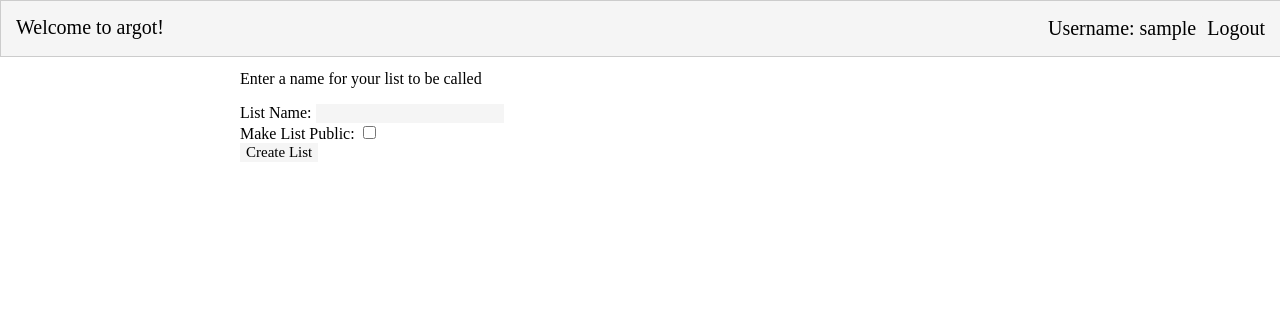
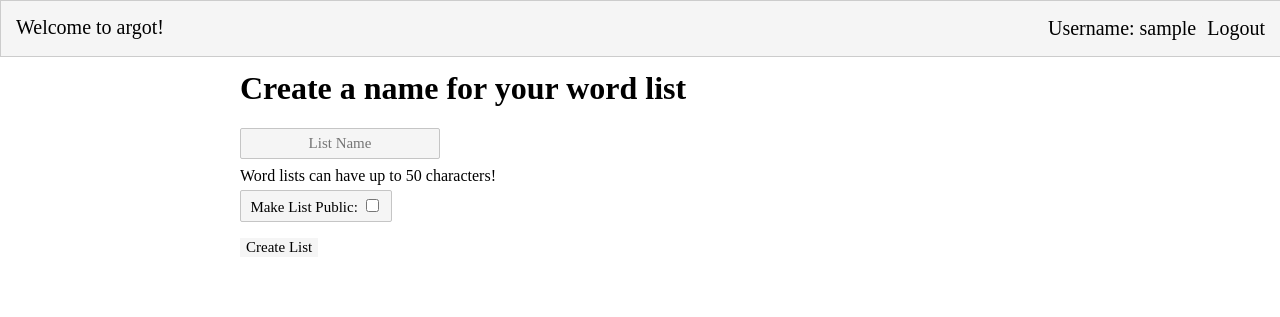
Before and after one commit to imcinerney/argot, a Django app: page /dictionary/word_list/create_word_list in a window 1280 px wide. Shown: the top 317 px of the page. Run offline with Django 3.2, Linux system fonts and the light colour scheme; the visitor is signed in with stand-in values (Sample User, id 1); parts of the project's set-up code (start-up, migrations or seed data) failed here and were passed over.

Commit message:
Updated create word list visualization

```diff
--- a/dictionary/static/argot/main_style.css
+++ b/dictionary/static/argot/main_style.css
@@ -97,6 +97,37 @@ p#introduction {
   background-color: #F5F5F5;
 }
 
+.box_left {
+  width: 200px;
+  padding: 6px 0;
+  float: left;
+  background-color: #F5F5F5;
+  border-color: #c5c5c5;
+  border-width: 0.5px;
+  border-style: solid;
+  border-radius: 2px;
+  text-align: center;
+  position: absolute;
+}
+
+.checkbox {
+  padding: 5px 0px;
+  background-color: #F5F5F5;
+  width: 150px;
+  right: 30px;
+  border-color: #c5c5c5;
+  border-width: 0.5px;
+  border-style: solid;
+  border-radius: 2px;
+  text-align: center;
+  font-family: "Montserrat";
+  font-size: 15px;
+}
+
+.input_description {
+  padding: 5px 0;
+}
+
 .side_right {
   width: 375px;
   height: 50px;
--- a/dictionary/static/argot/main_style.scss
+++ b/dictionary/static/argot/main_style.scss
@@ -1,6 +1,7 @@
 $colors: (
   background: #E0E0F0,
   primary: #F5F5F5,
+  primary-border: #c5c5c5,
   accent: #FFF6BB,
   dark-green: #00b300,
   link-color: #30306d,
@@ -45,7 +46,6 @@ div#login_status {
   margin-right: auto;
   width: 50em;
   outline: 0px;
-  // background-color: map-get($colors, background);
 }
 
 button {
@@ -60,7 +60,6 @@ input {
   font-family: 'Montserrat';
   background-color: map-get($colors, primary);
   font-size: 15px;
-  // border-radius: 2px;
   border: none;
 }
 
@@ -110,6 +109,36 @@ p#introduction {
   background-color: map-get($colors, primary);
 }
 
+.box_left {
+  width: 200px;
+  padding: 6px 0;
+  float: left;
+  background-color: map-get($colors, primary);
+  border-color: map-get($colors, primary-border);
+  border-width: 0.5px;
+  border-style: solid;
+  border-radius: 2px;
+  text-align: center;
+  position: absolute;
+}
+
+.checkbox {
+  padding: 5px 0px;
+  background-color: map-get($colors, primary);
+  width: 150px;
+  right: 30px;
+  border-color: map-get($colors, primary-border);
+  border-width: 0.5px;
+  border-style: solid;
+  border-radius: 2px;
+  text-align: center;
+  font-family: "Montserrat";
+  font-size: 15px;
+}
+
+.input_description {
+  padding: 5px 0;
+}
 .side_right {
   width: 375px;
   height: 50px;
--- a/dictionary/templates/dictionary/create_word_list.html
+++ b/dictionary/templates/dictionary/create_word_list.html
@@ -2,11 +2,20 @@
 
 {% block content %}
 
-<p>Enter a name for your list to be called</p>
+<h1>Create a name for your word list</h1>
 <form method='POST' action="{% url 'dictionary:create_word_list' %}">
   {% csrf_token %}
-  <div>List Name: {{ form.list_name }}<input type="text" name='list_name'></div>
-  <div>Make List Public: {{form.is_public}}<input type="checkbox" name="is_public"></div>
-  <input type="submit" value='Create List'/>
+  <div>
+    <input name='list_name' class='box_left' placeholder='List Name' maxlength="50"></input>
+    <p>&nbsp</p>
+    <div class='input_description'>
+      Word lists can have up to 50 characters!
+    </div>
+      <div class='checkbox'>Make List Public:
+        <input type="checkbox" name="is_public">
+      </div>
+  </div>
+  <p></p>
+  <input class='btn' type="submit" value='Create List'/>
  </form>
  {% endblock %}
```
